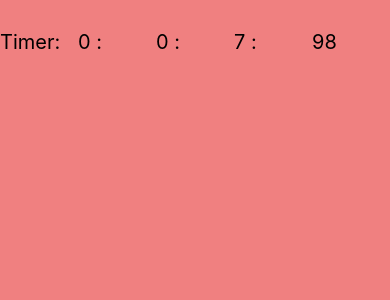
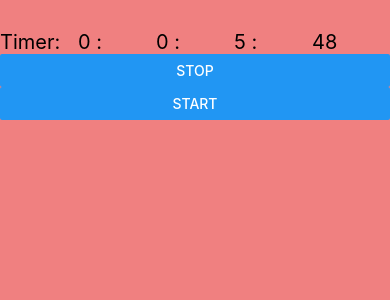
Before and after one commit to DanikShaban/WylsaApp, a React Native app: screen / in a window 390 px wide. Shown: the top 300 px of the page. Built offline with nearby package versions, Linux system fonts and the light colour scheme.

Commit message:
SomethingWrongWithButton

```diff
--- a/App.js
+++ b/App.js
@@ -19,7 +19,9 @@ export default class App extends Component {
 class Timer extends Component {
   constructor (props) {
     super (props);
-    this.state = {timenow: new Date().getTime(),}
+    this.state = {timenow: new Date().getTime()}
+    this.componentWillUnmount = this.componentWillUnmount.bind(this);
+    this.componentDidMount = this.componentDidMount.bind(this);
   }
 
   increment () {
@@ -45,6 +47,8 @@ class Timer extends Component {
         <Text style = {styles.foreach}>{Math.floor(distance/INTERVAL%60)} : </Text>
         <Text style = {styles.foreach}>{Math.floor((distance/10)%100)}</Text>
         </View>
+        <Button onPress = {this.componentWillUnmount} title = "stop"/>
+        <Button onPress = {this.componentDidMount} title = "start"/>
       </View>
     );
   }
```
